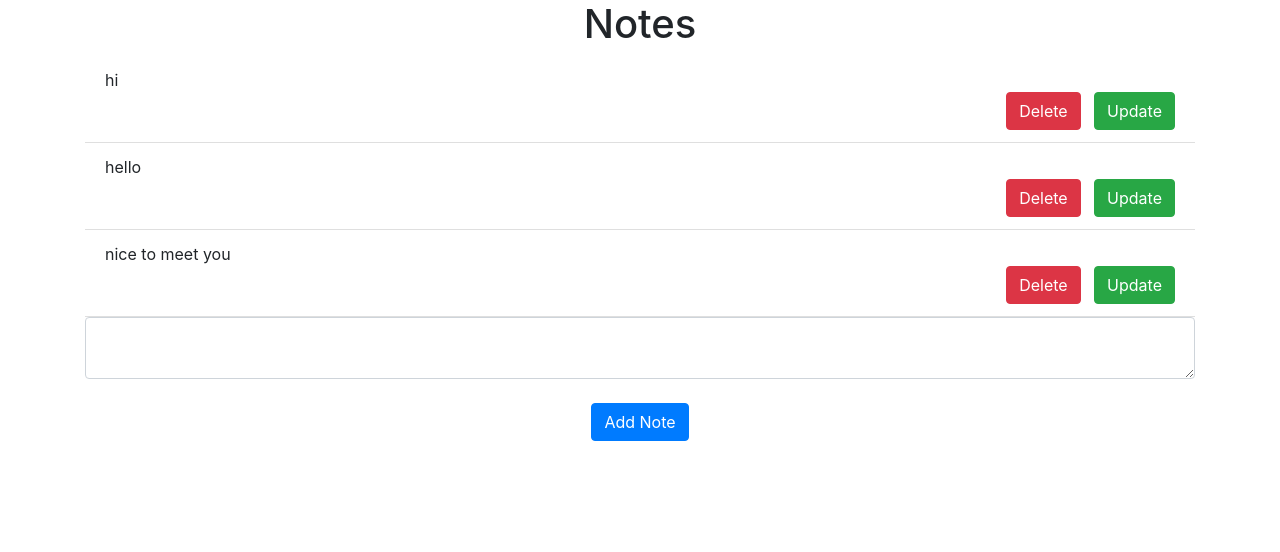
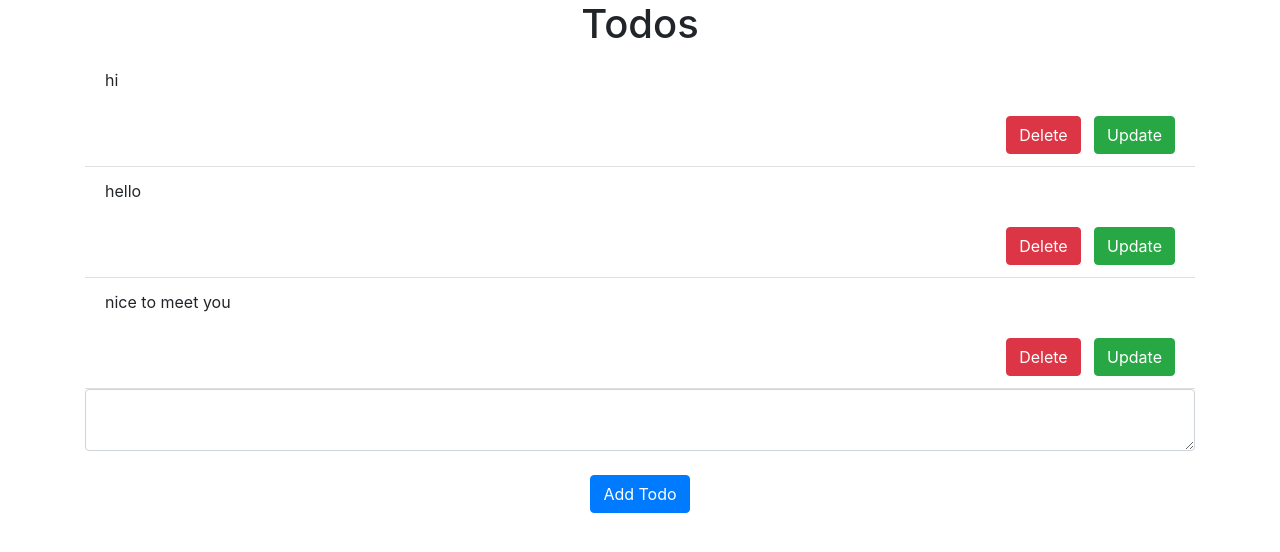
Before and after one commit to adithyasankar47/Note_taking_website, a Flask app: page / in a window 1280 px wide. Shown: the part 56-608 px from the top of the page. Run offline with Flask 2, Linux system fonts and the light colour scheme; a user stored in the database is signed in; data comes from the database, SQL or seed files in the repository; some libraries are stand-ins or nearby versions.

Commit message:
Changed some text

```diff
--- a/website/templates/home.html
+++ b/website/templates/home.html
@@ -1,10 +1,11 @@
 {% extends "base.html" %} {% block title %}Home{% endblock %} {% block content
 %}
-<h1 align="center">Notes</h1>
+<h1 align="center">Todos</h1>
 <ul class="list-group list-group-flush" id="notes">
   {% for note in user.notes %}
   <li class="list-group-item">
     {{ note.data }}
+    <br />
     <br />
     <div class="d-grid gap-2 d-md-flex justify-content-md-end">
       <button
@@ -30,7 +31,7 @@
   <textarea name="note" id="note" class="form-control"></textarea>
   <br />
   <div align="center">
-    <button type="submit" class="btn btn-primary">Add Note</button>
+    <button type="submit" class="btn btn-primary">Add Todo</button>
   </div>
 </form>
 {% endblock %}
--- a/website/templates/update.html
+++ b/website/templates/update.html
@@ -1,6 +1,6 @@
 {% extends "base.html" %} {% block title %}Home{% endblock %} {% block content
 %}
-<h1 align="center">Notes</h1>
+<h1 align="center">Todos</h1>
 <ul class="list-group list-group-flush" id="notes">
   {% for note in user.notes %}
   <li class="list-group-item">
@@ -26,10 +26,10 @@
   {% endfor %}
 </ul>
 <form method="POST">
-  <textarea name="note" id="note" class="form-control"></textarea>
+  <textarea name="note" id="note" class="form-control">{{note}}</textarea>
   <br />
   <div align="center">
-    <button type="submit" class="btn btn-primary">Add Note</button>
+    <button type="submit" class="btn btn-primary">Add Todo</button>
   </div>
 </form>
 {% endblock %}
--- a/website/views.py
+++ b/website/views.py
@@ -38,4 +38,4 @@ def update_note():
     noteId = note['noteId']
     note = Note.query.get(noteId)
     delete_note()
-    return render_template('update.html', noteId=noteId)
+    return render_template('update.html')
```
Also changed, not shown: README.md.
